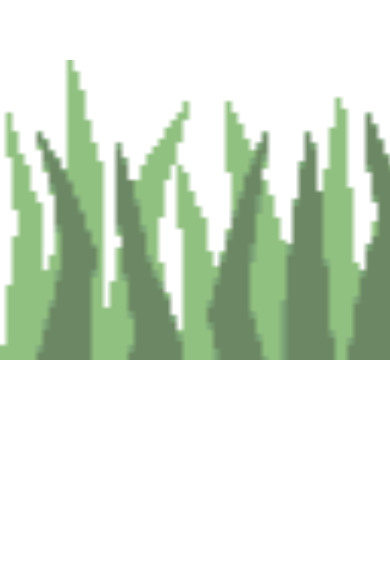
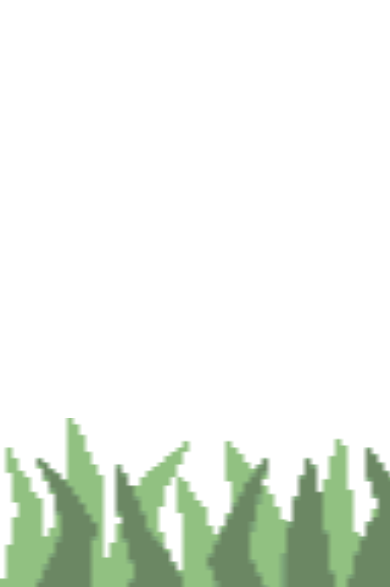
Before and after one commit to hiroya210/my-portfolio, a React (Create React App) app: page / in a window 390 px wide. Shown: the part 257-844 px from the top of the page. Built offline with nearby package versions, Linux system fonts and the light colour scheme.

Commit message:
fixed for mobile

```diff
--- a/src/App.jsx
+++ b/src/App.jsx
@@ -9,7 +9,7 @@ const App = () => {
       {/* <div className="text-center py-5">
         <Title />
       </div> */}
-      <div style={outerStyle} className="d-flex justify-content-center">
+      <div style={outerStyle}>
         <Ground />
       </div>
     </div>
--- a/src/components/Ground.jsx
+++ b/src/components/Ground.jsx
@@ -10,7 +10,7 @@ export const Ground = () => {
 }
 
 const grassStyle = {
-  height: '300px',
+  height: '20vh',
   filter: 'grayScale(50%)',
   width: '400%',
   position: 'absolute',
```
